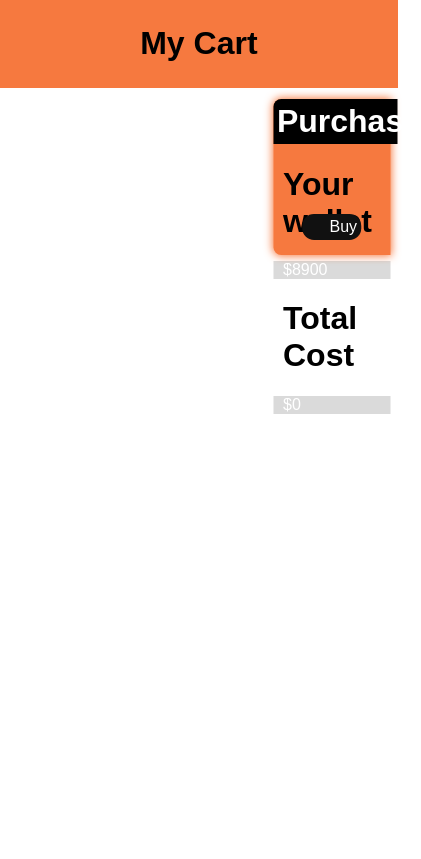
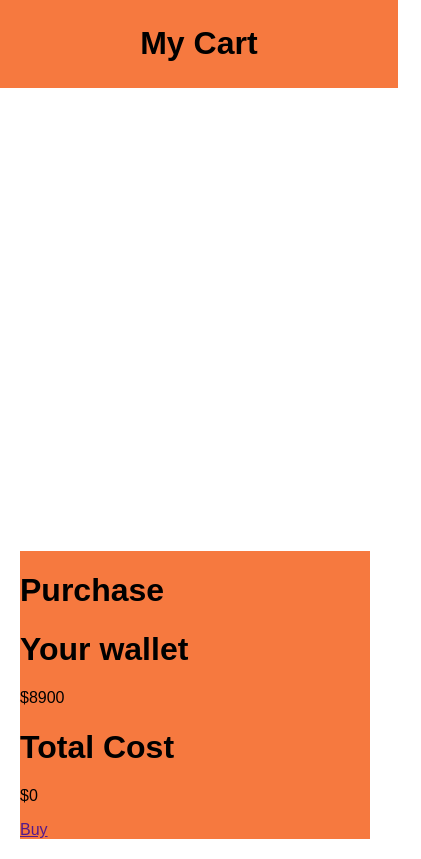
Before and after one commit to babucarr32/fruitShop, a plain HTML site: page cart.html in a window 390 px wide. Shown: the whole page, 421 px wide, since content can reach past the window. Drawn offline with nearby package versions, Linux system fonts and the light colour scheme.

Commit message:
Added the media query

```diff
--- a/cart.html
+++ b/cart.html
@@ -24,14 +24,12 @@
             </ul>
         </div>
         <div class="itemInfoDiv">
-            <h1 id="purchase" >Purchase</h1>
-            <h1 id="itemInfo">Your wallet</h1>
-            <p id="itemInfo" class="itemInfo">$8900</p>
-            <h1 id="itemInfo">Total Cost</h1>
-            <p id="total" class="itemInfo">$0</p>
-            <div class="buyDiv">
-                <a id="buy" href="">Buy</a>
-            </div>
+            <h1>Purchase</h1>
+            <h1>Your wallet</h1>
+            <p>$8900</p>
+            <h1 >Total Cost</h1>
+            <p class="itemInfo">$0</p>
+            <a href="">Buy</a>
         </div>
     </div>
 </body>
--- a/cart.js
+++ b/cart.js
@@ -3,14 +3,13 @@
 // console.log(test());
 function home(items){
 
-    console.log(JSON.parse(items)[1]);
+    // console.log(JSON.parse(items)[1]);
     let totalCost = 0;
     if(items){
         items = JSON.parse(items);
         for(let item of items){
             totalCost += parseInt(item.price);
             document.querySelector('#cartItems').append(cartElements(item.name, item.imageName, item.price, item.fruitID));
-            console.log(item);
         }
     }
     else{
@@ -40,6 +39,7 @@ home(items)
 */
 function cartElements(name, imageName, price, itemId){
     const listItem = document.createElement('li');
+    // listItem.style.backgroundColor = 'yellow';
     const flexContainer = document.createElement('div');
     flexContainer.className = 'flexContainer';
     const cartLeft = document.createElement('div');
@@ -65,8 +65,8 @@ function cartElements(name, imageName, price, itemId){
     totalSpan.style.color = '#0066ff'
     const form = document.createElement('form');
     form.action = "";
+    // form.onclick = formFunc;
     form.id = 'formID';
-    form.onclick = formFunc;
     const aTagforDelIcon = document.createElement('button');
     // aTagforDelIcon.href = '#';
     aTagforDelIcon.onclick = deleteProduct;
@@ -86,6 +86,8 @@ function cartElements(name, imageName, price, itemId){
     // console.log(listItem);
     return listItem;
 }
+// console.log(cartElements());
+
 function deleteProduct(){
     let items = localStorage.getItem('items');
     let newItems = JSON.parse(items);
@@ -116,6 +118,6 @@ function formFunc(){
     function(e){
         e.preventDefault();
         console.log('Form submitted');
-        deleteProduct();
+        // deleteProduct();
     })
 }
--- a/css/cart.css
+++ b/css/cart.css
@@ -11,22 +11,17 @@ body{
     font-family: 'Arial';
 }
 .cartContainer{
-    /* background-color: rgba(216, 205, 198, 0.677); */
-    width: 60%;
-    height: 42vw;
-    /* margin: auto; */
-    border-radius: 2vw;
-    position: relative;
-    width: 100%;
+    display: flex;
+    gap: 20px;
+    padding: 20px;
+    flex-direction: row;
+    align-items: center;
 }
 .items{
-    /* position: absolute; */
-    left: 20px;
-    /* background-color: rgb(255, 0, 43); */
-    width: 60%;
-    height: 100%;
+    height: 400px;
     overflow: scroll;
     padding: 2vw;
+    width: 100%;
 }
 ul{
     list-style-type: none;
@@ -54,15 +49,11 @@ li{
     /* background-color: brown; */
     position: relative;
 }
+
 .noMargin{
     margin-top: 0;
 }
-a{
-    position: absolute;
-    bottom: 0;
-    right: 0;
-    margin: 0;
-}
+
 img{
     width: 75%;
 }
@@ -72,41 +63,18 @@ img{
 
 
 .itemInfoDiv{
-    position: absolute;
-    left:85%;
-    top: 50%;
-    transform: translate(-50%, -50%);
     background-color: rgb(246, 121, 63);
-    width: 30%;
-    height: 40vw;
-    border-radius: 2vw 0 0 2vw;
-    box-shadow: 0 0 8px 1px rgb(246, 121, 63);
+    width: 100%;
 }
-#itemInfo{
-    padding-left: 10px;
-}
-.itemInfo{
-    padding-left: 10px;
-    color: #ffffff;
-    background-color: rgba(41, 40, 40, 0.171);
-}
-.buyDiv{
-    width: 100%;
+
+#buy{
     text-align: center;
-}
-#buy{
-    padding: 1vw 7vw;
-    background-color: rgb(17, 17, 17);
-    border-radius: 3vw;
+    display: block;
+    color: rgb(255, 255, 255);
+    text-align: center;
+    padding: 14px 16px;
     text-decoration: none;
-    color: white;
-    position: absolute;
-    bottom: 10%;
-    left: 50%;
-    transform: translate(-50%, 0);
-}
-#buy:hover{
-    background-color: rgb(26, 25, 25);
+    background-color: black;
 }
 #purchase{
     text-align: center;
@@ -118,3 +86,9 @@ img{
     padding: 1vw;
     border-radius: 2vw 0 0 0;
 }
+
+@media screen and (max-width: 600px) {
+    .cartContainer {
+        flex-direction: column;
+    }
+  }
```
